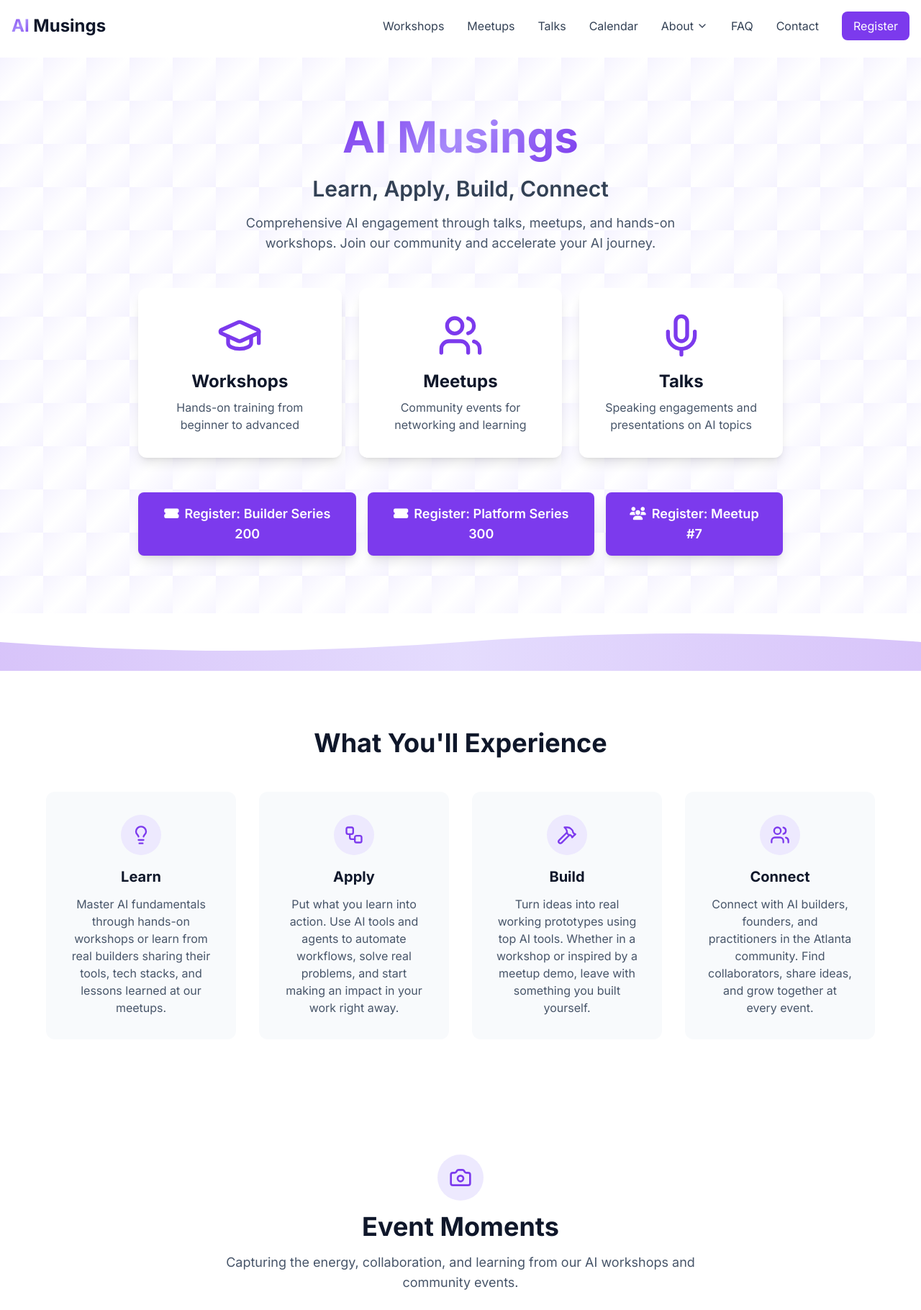
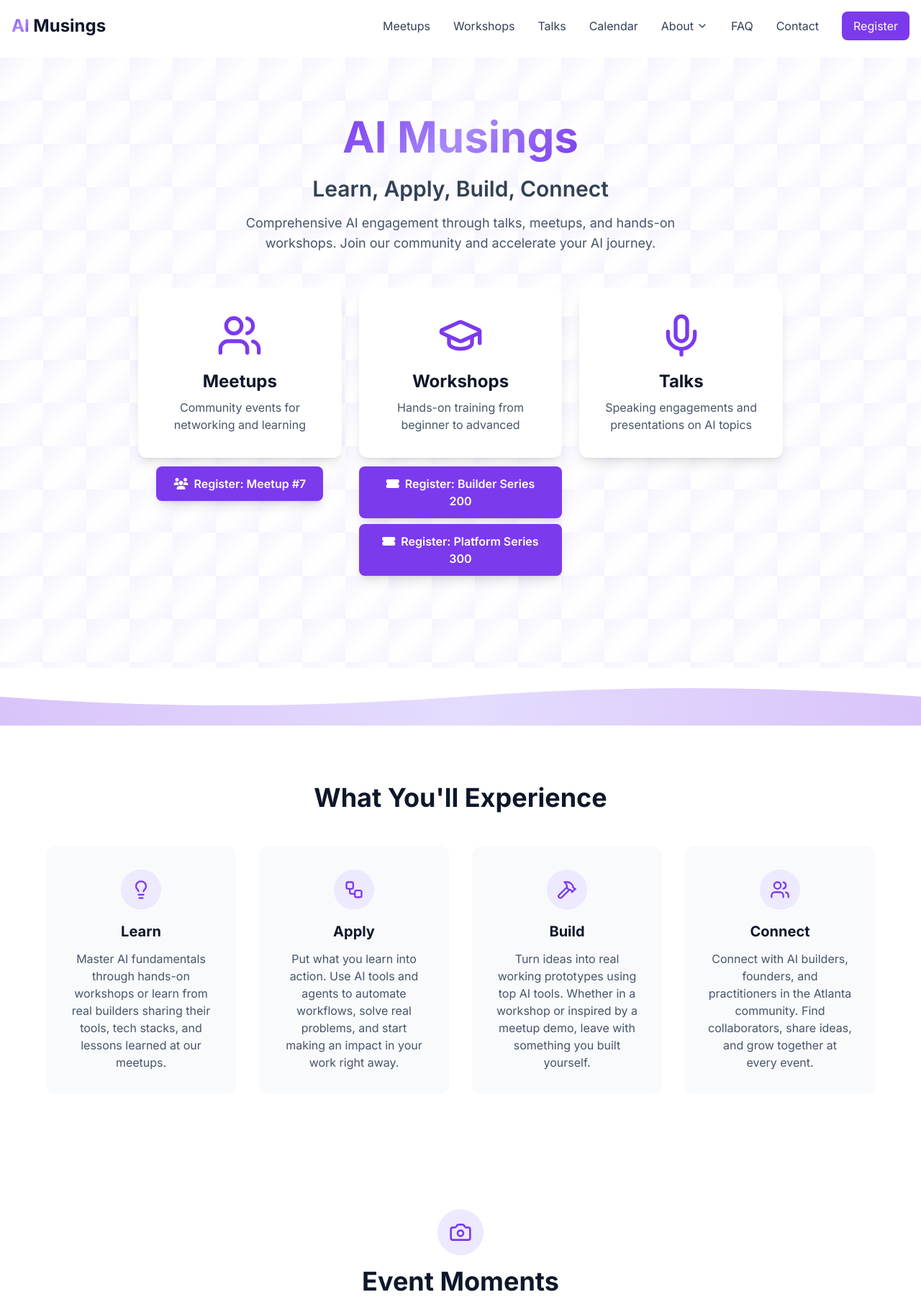
Before and after one commit to pulsarventures/aimusings.site, a Jekyll site: the page built from index.html, in a window 1280 px wide, cut to the strip 0-1820 px from the top of the page. Shown: the whole strip at 72% size. Built offline with Jekyll 4.4.1, drawn with Linux system fonts in a browser that asks for light colours; nearby versions of some CDN libraries; the list of posts is cut into pages by our own code.

Commit message:
Reorder sections to Meetups → Workshops → Talks, place CTA buttons below each card
Co-Authored-By: Claude Opus 4.6 <noreply@anthropic.com>

```diff
--- a/_layouts/landing-v2.html
+++ b/_layouts/landing-v2.html
@@ -501,8 +501,8 @@
 
                 <!-- Desktop Menu -->
                 <div class="hidden md:flex items-center space-x-8">
+                    <a href="#meetups" class="text-slate-700 hover:text-brand-600 transition-colors">Meetups</a>
                     <a href="#learning-path" class="text-slate-700 hover:text-brand-600 transition-colors">Workshops</a>
-                    <a href="#meetups" class="text-slate-700 hover:text-brand-600 transition-colors">Meetups</a>
                     <a href="#talks" class="text-slate-700 hover:text-brand-600 transition-colors">Talks</a>
                     <a href="#calendar" class="text-slate-700 hover:text-brand-600 transition-colors">Calendar</a>
                     <div class="relative group">
@@ -538,8 +538,8 @@
             <!-- Mobile Menu -->
             <div id="mobile-menu" class="hidden md:hidden mt-4 pb-4 bg-white rounded-xl shadow-lg px-4 py-4">
                 <div class="flex flex-col space-y-4">
+                    <a href="#meetups" class="text-slate-700 hover:text-brand-600 transition-colors">Meetups</a>
                     <a href="#workshops" class="text-slate-700 hover:text-brand-600 transition-colors">Workshops</a>
-                    <a href="#meetups" class="text-slate-700 hover:text-brand-600 transition-colors">Meetups</a>
                     <a href="#talks" class="text-slate-700 hover:text-brand-600 transition-colors">Talks</a>
                     <a href="#calendar" class="text-slate-700 hover:text-brand-600 transition-colors">
                         <i data-lucide="calendar" class="w-4 h-4 inline mr-2"></i>Calendar
@@ -584,9 +584,9 @@
                 <div>
                     <h6 class="font-semibold mb-4">Quick Links</h6>
                     <ul class="space-y-2 text-sm">
+                        <li><a href="#meetups" class="hover:text-brand-600 transition-colors">Meetups</a></li>
                         <li><a href="#learning-path" class="hover:text-brand-600 transition-colors">Learning Path</a></li>
                         <li><a href="#workshops" class="hover:text-brand-600 transition-colors">Workshops</a></li>
-                        <li><a href="#meetups" class="hover:text-brand-600 transition-colors">Meetups</a></li>
                         <li><a href="#talks" class="hover:text-brand-600 transition-colors">Talks</a></li>
                         <li><a href="#calendar" class="hover:text-brand-600 transition-colors">Calendar</a></li>
                     </ul>
--- a/index.html
+++ b/index.html
@@ -1,7 +1,7 @@
 ---
 layout: landing-v2
-title: "AI Musings - Talks, Meetups & Workshops"
-description: "Comprehensive AI engagement activities: Learn through talks, connect at meetups, and build skills in workshops"
+title: "AI Musings - Meetups, Workshops & Talks"
+description: "Comprehensive AI engagement activities: Connect at meetups, build skills in workshops, and learn through talks"
 ---
 
 <!-- Hero Section -->
@@ -19,38 +19,7 @@ description: "Comprehensive AI engagement activities: Learn through talks, conne
                 Join our community and accelerate your AI journey.
             </p>
 
-            <!-- Three Pillar Cards -->
-            <div class="grid grid-cols-1 md:grid-cols-3 gap-6 mb-12">
-                <!-- Workshops Card -->
-                <a href="#workshops" class="pillar-card bg-white rounded-xl p-8 shadow-lg border-2 border-transparent hover:border-brand-500">
-                    <div class="text-brand-600 mb-4">
-                        <i data-lucide="graduation-cap" class="w-16 h-16 mx-auto"></i>
-                    </div>
-                    <h3 class="text-2xl font-bold text-slate-900 mb-2">Workshops</h3>
-                    <p class="text-slate-600">Hands-on training from beginner to advanced</p>
-                </a>
-
-                <!-- Meetups Card -->
-                <a href="#meetups" class="pillar-card bg-white rounded-xl p-8 shadow-lg border-2 border-transparent hover:border-brand-500">
-                    <div class="text-brand-600 mb-4">
-                        <i data-lucide="users" class="w-16 h-16 mx-auto"></i>
-                    </div>
-                    <h3 class="text-2xl font-bold text-slate-900 mb-2">Meetups</h3>
-                    <p class="text-slate-600">Community events for networking and learning</p>
-                </a>
-
-                <!-- Talks Card -->
-                <a href="#talks" class="pillar-card bg-white rounded-xl p-8 shadow-lg border-2 border-transparent hover:border-brand-500">
-                    <div class="text-brand-600 mb-4">
-                        <i data-lucide="mic" class="w-16 h-16 mx-auto"></i>
-                    </div>
-                    <h3 class="text-2xl font-bold text-slate-900 mb-2">Talks</h3>
-                    <p class="text-slate-600">Speaking engagements and presentations on AI topics</p>
-                </a>
-            </div>
-
-            <!-- CTA Buttons -->
-            <div class="flex flex-col sm:flex-row gap-4 justify-center">
+            <!-- Resolve next upcoming registrations -->
             {% assign ws200_next = nil %}
             {% assign ws300_next = nil %}
             {% assign meetup_next = nil %}
@@ -76,26 +45,55 @@ description: "Comprehensive AI engagement activities: Learn through talks, conne
                 {% endif %}
             {% endfor %}
 
+            <!-- Three Pillar Cards with CTA Buttons -->
+            <div class="grid grid-cols-1 md:grid-cols-3 gap-6 mb-12">
+                <!-- Meetups -->
+                <div class="flex flex-col items-center">
+                    <a href="#meetups" class="pillar-card bg-white rounded-xl p-8 shadow-lg border-2 border-transparent hover:border-brand-500 w-full">
+                        <div class="text-brand-600 mb-4">
+                            <i data-lucide="users" class="w-16 h-16 mx-auto"></i>
+                        </div>
+                        <h3 class="text-2xl font-bold text-slate-900 mb-2">Meetups</h3>
+                        <p class="text-slate-600">Community events for networking and learning</p>
+                    </a>
+                    {% if meetup_next %}
+                        <a href="{{ meetup_next.registration_link }}" target="_blank" class="mt-3 px-6 py-3 bg-brand-600 text-white rounded-lg hover:bg-brand-700 transition-colors font-semibold shadow-lg hover:shadow-xl">
+                            <i class="fas fa-users mr-2"></i>Register: Meetup #{{ meetup_next.number }}
+                        </a>
+                    {% endif %}
+                </div>
+
+                <!-- Workshops -->
+                <div class="flex flex-col items-center">
+                    <a href="#workshops" class="pillar-card bg-white rounded-xl p-8 shadow-lg border-2 border-transparent hover:border-brand-500 w-full">
+                        <div class="text-brand-600 mb-4">
+                            <i data-lucide="graduation-cap" class="w-16 h-16 mx-auto"></i>
+                        </div>
+                        <h3 class="text-2xl font-bold text-slate-900 mb-2">Workshops</h3>
+                        <p class="text-slate-600">Hands-on training from beginner to advanced</p>
+                    </a>
                     {% if ws200_next %}
-                    <a href="{{ ws200_next.registration_link }}" target="_blank" class="px-8 py-4 bg-brand-600 text-white rounded-lg hover:bg-brand-700 transition-colors font-semibold text-lg shadow-lg hover:shadow-xl">
+                        <a href="{{ ws200_next.registration_link }}" target="_blank" class="mt-3 px-6 py-3 bg-brand-600 text-white rounded-lg hover:bg-brand-700 transition-colors font-semibold shadow-lg hover:shadow-xl">
                             <i class="fas fa-ticket-alt mr-2"></i>Register: Builder Series 200
                         </a>
                     {% endif %}
                     {% if ws300_next %}
-                    <a href="{{ ws300_next.registration_link }}" target="_blank" class="px-8 py-4 bg-brand-600 text-white rounded-lg hover:bg-brand-700 transition-colors font-semibold text-lg shadow-lg hover:shadow-xl">
+                        <a href="{{ ws300_next.registration_link }}" target="_blank" class="mt-2 px-6 py-3 bg-brand-600 text-white rounded-lg hover:bg-brand-700 transition-colors font-semibold shadow-lg hover:shadow-xl">
                             <i class="fas fa-ticket-alt mr-2"></i>Register: Platform Series 300
                         </a>
                     {% endif %}
-                {% if meetup_next %}
-                    <a href="{{ meetup_next.registration_link }}" target="_blank" class="px-8 py-4 bg-brand-600 text-white rounded-lg hover:bg-brand-700 transition-colors font-semibold text-lg shadow-lg hover:shadow-xl">
-                        <i class="fas fa-users mr-2"></i>Register: Meetup #{{ meetup_next.number }}
-                    </a>
-                {% endif %}
-                {% if ws200_next == nil and ws300_next == nil and meetup_next == nil %}
-                    <a href="https://cal.com/sree.pradhip" target="_blank" class="px-8 py-4 bg-brand-600 text-white rounded-lg hover:bg-brand-700 transition-colors font-semibold text-lg shadow-lg hover:shadow-xl">
-                        <i class="fas fa-calendar-alt mr-2"></i>Schedule a Call
-                    </a>
-                {% endif %}
+                </div>
+
+                <!-- Talks -->
+                <div class="flex flex-col items-center">
+                    <a href="#talks" class="pillar-card bg-white rounded-xl p-8 shadow-lg border-2 border-transparent hover:border-brand-500 w-full">
+                        <div class="text-brand-600 mb-4">
+                            <i data-lucide="mic" class="w-16 h-16 mx-auto"></i>
+                        </div>
+                        <h3 class="text-2xl font-bold text-slate-900 mb-2">Talks</h3>
+                        <p class="text-slate-600">Speaking engagements and presentations on AI topics</p>
+                    </a>
+                </div>
             </div>
         </div>
     </div>
```
Lines whose indentation alone changed are shown as unchanged.
